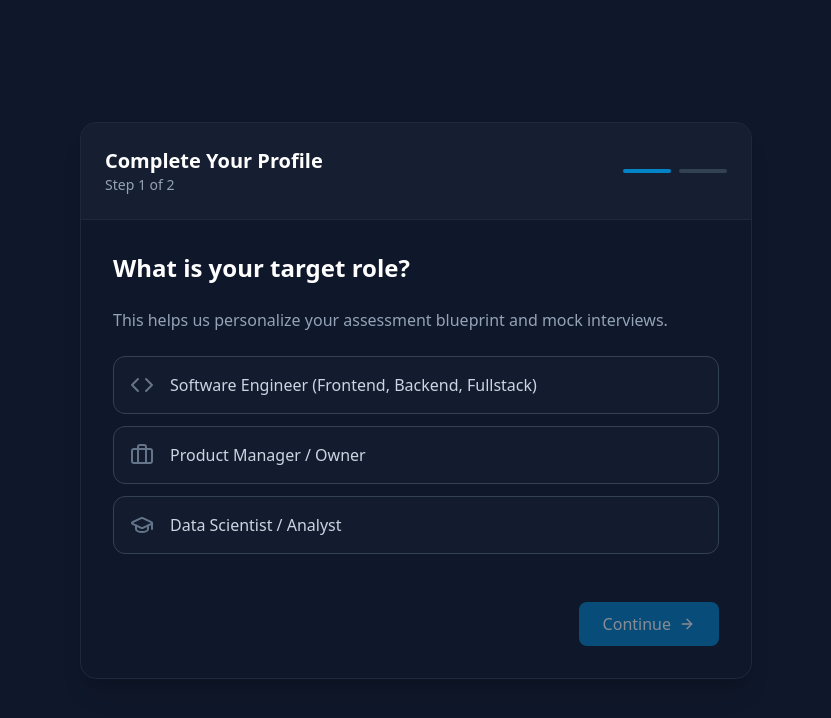
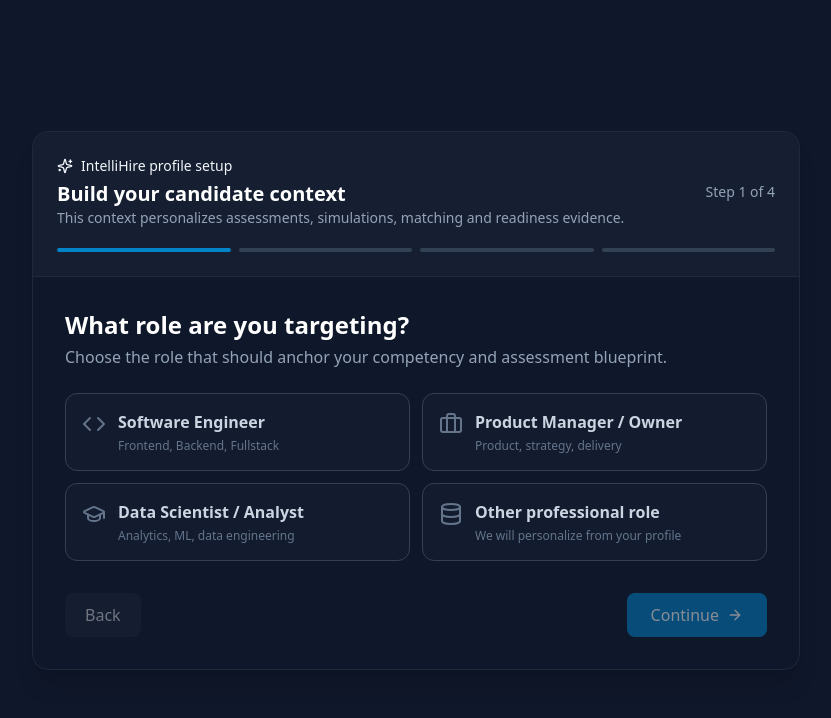
Before and after one commit to Student-Cybrarians/IntelliHire, a React (Vite) app: page /onboarding in a window 1280 px wide. Shown: the top 718 px of the page, without its empty margins (224-1055 px from the left). Built offline with nearby package versions, Linux system fonts and the light colour scheme.

Commit message:
feat: expand candidate onboarding context

```diff
--- a/src/client/pages/Onboarding.tsx
+++ b/src/client/pages/Onboarding.tsx
@@ -1,133 +1,108 @@
 import { useState } from 'react';
 import { useNavigate } from 'react-router-dom';
-import { Briefcase, GraduationCap, ArrowRight, Code } from 'lucide-react';
+import { Briefcase, GraduationCap, ArrowRight, Code, Database, Sparkles, CheckCircle2 } from 'lucide-react';
+
+const roles = [
+  { id: 'software', icon: Code, label: 'Software Engineer', sub: 'Frontend, Backend, Fullstack' },
+  { id: 'product', icon: Briefcase, label: 'Product Manager / Owner', sub: 'Product, strategy, delivery' },
+  { id: 'data', icon: GraduationCap, label: 'Data Scientist / Analyst', sub: 'Analytics, ML, data engineering' },
+  { id: 'other', icon: Database, label: 'Other professional role', sub: 'We will personalize from your profile' },
+];
+
+const domains = ['Software & Technology','Data & AI','Finance & Banking','Healthcare','Consulting','Product & Operations','Sales & Marketing','Other'];
 
 export default function Onboarding() {
   const navigate = useNavigate();
   const [step, setStep] = useState(1);
   const [targetRole, setTargetRole] = useState('');
   const [experience, setExperience] = useState('');
+  const [domain, setDomain] = useState('');
+  const [skills, setSkills] = useState('');
+  const [bio, setBio] = useState('');
+  const [saving, setSaving] = useState(false);
+  const [error, setError] = useState('');
 
   const handleComplete = async () => {
+    setSaving(true); setError('');
     try {
       const response = await fetch('/api/profile', {
         method: 'PUT',
-        headers: {
-          'Content-Type': 'application/json',
-        },
+        headers: { 'Content-Type': 'application/json' },
         body: JSON.stringify({
           target_role: targetRole,
           experience_level: experience,
+          primary_domain: domain,
+          skills_json: JSON.stringify(skills.split(',').map(s => s.trim()).filter(Boolean).slice(0, 30)),
+          bio: bio.trim(),
         }),
       });
-
-      if (response.ok) {
-        navigate('/dashboard');
-      } else {
-        console.error('Failed to save profile');
-      }
-    } catch (error) {
-      console.error('Error saving profile:', error);
-    }
+      const data = await response.json().catch(() => ({}));
+      if (!response.ok) throw new Error(data.error || 'Failed to save your profile');
+      navigate('/dashboard');
+    } catch (e: any) {
+      setError(e.message || 'Unable to save profile');
+    } finally { setSaving(false); }
   };
 
+  const canContinue = step === 1 ? !!targetRole : step === 2 ? !!experience : true;
+
   return (
-    <div className="min-h-screen bg-slate-950 flex flex-col items-center justify-center p-6">
-      <div className="w-full max-w-2xl bg-slate-900 border border-slate-800 rounded-2xl shadow-xl overflow-hidden">
-        <div className="bg-slate-800/50 p-6 border-b border-slate-800 flex justify-between items-center">
-          <div>
-            <h2 className="text-xl font-bold text-white">Complete Your Profile</h2>
-            <p className="text-sm text-slate-400">Step {step} of 2</p>
+    <div className="min-h-screen bg-slate-950 flex flex-col items-center justify-center p-4 md:p-6">
+      <div className="w-full max-w-3xl bg-slate-900 border border-slate-800 rounded-2xl shadow-xl overflow-hidden">
+        <div className="bg-slate-800/50 p-6 border-b border-slate-800">
+          <div className="flex justify-between items-center">
+            <div>
+              <div className="flex items-center gap-2 text-brand-400 text-sm font-medium"><Sparkles className="w-4 h-4"/> IntelliHire profile setup</div>
+              <h2 className="text-xl font-bold text-white mt-1">Build your candidate context</h2>
+              <p className="text-sm text-slate-400">This context personalizes assessments, simulations, matching and readiness evidence.</p>
+            </div>
+            <span className="text-sm text-slate-400">Step {step} of 4</span>
           </div>
-          <div className="flex gap-2">
-            <div className={`w-12 h-1 rounded-full ${step >= 1 ? 'bg-brand-500' : 'bg-slate-700'}`}></div>
-            <div className={`w-12 h-1 rounded-full ${step >= 2 ? 'bg-brand-500' : 'bg-slate-700'}`}></div>
+          <div className="grid grid-cols-4 gap-2 mt-5">
+            {[1,2,3,4].map(n => <div key={n} className={`h-1 rounded-full ${step >= n ? 'bg-brand-500' : 'bg-slate-700'}`}/>)}
           </div>
         </div>
 
-        <div className="p-8">
-          {step === 1 && (
-            <div className="space-y-6">
-              <h3 className="text-2xl font-semibold text-white">What is your target role?</h3>
-              <p className="text-slate-400">This helps us personalize your assessment blueprint and mock interviews.</p>
+        <div className="p-6 md:p-8">
+          {step === 1 && <section className="space-y-6">
+            <div><h3 className="text-2xl font-semibold text-white">What role are you targeting?</h3><p className="text-slate-400 mt-1">Choose the role that should anchor your competency and assessment blueprint.</p></div>
+            <div className="grid md:grid-cols-2 gap-3">
+              {roles.map(role => <button key={role.id} onClick={() => setTargetRole(role.id)} className={`text-left p-4 rounded-xl border transition-all ${targetRole === role.id ? 'bg-brand-500/10 border-brand-500 text-white' : 'bg-slate-800/30 border-slate-700 text-slate-300 hover:bg-slate-800'}`}>
+                <div className="flex gap-3 items-start"><role.icon className={`w-6 h-6 mt-0.5 ${targetRole === role.id ? 'text-brand-400' : 'text-slate-500'}`}/><div><div className="font-semibold">{role.label}</div><div className="text-xs text-slate-500 mt-1">{role.sub}</div></div></div>
+              </button>)}
+            </div>
+          </section>}
 
-              <div className="space-y-3">
-                {[
-                  { id: 'software', icon: Code, label: 'Software Engineer (Frontend, Backend, Fullstack)' },
-                  { id: 'product', icon: Briefcase, label: 'Product Manager / Owner' },
-                  { id: 'data', icon: GraduationCap, label: 'Data Scientist / Analyst' }
-                ].map((role) => (
-                  <button
-                    key={role.id}
-                    onClick={() => setTargetRole(role.id)}
-                    className={`w-full flex items-center gap-4 p-4 rounded-xl border text-left transition-all ${
-                      targetRole === role.id
-                        ? 'bg-brand-500/10 border-brand-500 text-white'
-                        : 'bg-slate-800/30 border-slate-700 text-slate-300 hover:bg-slate-800 hover:border-slate-600'
-                    }`}
-                  >
-                    <role.icon className={`w-6 h-6 ${targetRole === role.id ? 'text-brand-500' : 'text-slate-500'}`} />
-                    <span className="font-medium">{role.label}</span>
-                  </button>
-                ))}
-              </div>
+          {step === 2 && <section className="space-y-6">
+            <div><h3 className="text-2xl font-semibold text-white">What is your experience level?</h3><p className="text-slate-400 mt-1">Used to calibrate difficulty. It is a starting context, not an assessment result.</p></div>
+            <div className="grid grid-cols-2 gap-3">
+              {[['entry','Entry Level','0–2 years'],['mid','Mid Level','3–5 years'],['senior','Senior','5–8+ years'],['lead','Lead / Staff','8+ years']].map(([id,label,sub]) => <button key={id} onClick={() => setExperience(id)} className={`p-5 rounded-xl border text-center transition-all ${experience === id ? 'bg-brand-500/10 border-brand-500 text-white' : 'bg-slate-800/30 border-slate-700 text-slate-300 hover:bg-slate-800'}`}>
+                <div className="font-semibold">{label}</div><div className="text-xs text-slate-500 mt-1">{sub}</div>
+              </button>)}
+            </div>
+          </section>}
 
-              <div className="pt-6 flex justify-end">
-                <button
-                  onClick={() => setStep(2)}
-                  disabled={!targetRole}
-                  className="px-6 py-2.5 bg-brand-600 hover:bg-brand-500 disabled:opacity-50 text-white font-medium rounded-lg flex items-center gap-2"
-                >
-                  Continue <ArrowRight className="w-4 h-4" />
-                </button>
-              </div>
+          {step === 3 && <section className="space-y-6">
+            <div><h3 className="text-2xl font-semibold text-white">Add professional context</h3><p className="text-slate-400 mt-1">These fields improve personalization. Do not add claims you cannot support.</p></div>
+            <div><label className="block text-sm text-slate-300 mb-2">Primary domain</label><select value={domain} onChange={e=>setDomain(e.target.value)} className="w-full bg-slate-950 border border-slate-700 rounded-lg px-3 py-3 text-white"><option value="">Select a domain</option>{domains.map(d=><option key={d}>{d}</option>)}</select></div>
+            <div><label className="block text-sm text-slate-300 mb-2">Key skills <span className="text-slate-500">(comma separated)</span></label><input value={skills} onChange={e=>setSkills(e.target.value)} placeholder="Python, React, SQL, communication" className="w-full bg-slate-950 border border-slate-700 rounded-lg px-3 py-3 text-white placeholder:text-slate-600"/></div>
+            <div><label className="block text-sm text-slate-300 mb-2">Professional summary <span className="text-slate-500">(optional)</span></label><textarea value={bio} onChange={e=>setBio(e.target.value)} maxLength={1000} rows={5} placeholder="Briefly describe your professional focus, goals or background." className="w-full bg-slate-950 border border-slate-700 rounded-lg px-3 py-3 text-white placeholder:text-slate-600"/></div>
+          </section>}
+
+          {step === 4 && <section className="space-y-6">
+            <div><h3 className="text-2xl font-semibold text-white">Ready to build your workspace?</h3><p className="text-slate-400 mt-1">Review your starting context. Resume evidence and assessments will add verified evidence later.</p></div>
+            <div className="bg-slate-950 border border-slate-800 rounded-xl p-5 space-y-3">
+              {[['Target role',targetRole],['Experience',experience],['Domain',domain || 'Not specified'],['Skills',skills || 'Not specified']].map(([k,v])=><div key={k} className="flex justify-between gap-4 text-sm"><span className="text-slate-500">{k}</span><span className="text-slate-200 text-right">{v}</span></div>)}
             </div>
-          )}
+            <div className="flex gap-3 p-4 rounded-xl bg-brand-500/5 border border-brand-500/10"><CheckCircle2 className="w-5 h-5 text-brand-400 flex-shrink-0"/><p className="text-sm text-slate-300">Your onboarding answers are context, not proof. IntelliHire should use resume and assessment evidence to verify skills.</p></div>
+          </section>}
 
-          {step === 2 && (
-            <div className="space-y-6">
-              <h3 className="text-2xl font-semibold text-white">Experience Level</h3>
-              <p className="text-slate-400">We calibrate the difficulty of your simulations based on your seniority.</p>
-
-              <div className="grid grid-cols-2 gap-4">
-                {[
-                  { id: 'entry', label: 'Entry Level', sub: '0-2 years' },
-                  { id: 'mid', label: 'Mid Level', sub: '3-5 years' },
-                  { id: 'senior', label: 'Senior', sub: '5-8+ years' },
-                  { id: 'lead', label: 'Lead / Staff', sub: '8+ years' }
-                ].map((exp) => (
-                  <button
-                    key={exp.id}
-                    onClick={() => setExperience(exp.id)}
-                    className={`flex flex-col items-center justify-center p-6 rounded-xl border text-center transition-all ${
-                      experience === exp.id
-                        ? 'bg-brand-500/10 border-brand-500 text-white'
-                        : 'bg-slate-800/30 border-slate-700 text-slate-300 hover:bg-slate-800 hover:border-slate-600'
-                    }`}
-                  >
-                    <span className="font-semibold text-lg">{exp.label}</span>
-                    <span className="text-sm opacity-70 mt-1">{exp.sub}</span>
-                  </button>
-                ))}
-              </div>
-
-              <div className="pt-6 flex justify-between">
-                <button
-                  onClick={() => setStep(1)}
-                  className="px-6 py-2.5 bg-slate-800 hover:bg-slate-700 text-white font-medium rounded-lg"
-                >
-                  Back
-                </button>
-                <button
-                  onClick={handleComplete}
-                  disabled={!experience}
-                  className="px-6 py-2.5 bg-brand-600 hover:bg-brand-500 disabled:opacity-50 text-white font-medium rounded-lg flex items-center gap-2"
-                >
-                  Generate Blueprint <ArrowRight className="w-4 h-4" />
-                </button>
-              </div>
-            </div>
-          )}
+          {error && <div className="mt-6 p-3 rounded-lg bg-red-500/10 border border-red-500/20 text-red-300 text-sm">{error}</div>}
+          <div className="pt-8 flex justify-between">
+            <button onClick={()=>setStep(Math.max(1,step-1))} disabled={step===1 || saving} className="px-5 py-2.5 bg-slate-800 hover:bg-slate-700 disabled:opacity-40 text-white rounded-lg">Back</button>
+            {step < 4 ? <button onClick={()=>setStep(step+1)} disabled={!canContinue} className="px-6 py-2.5 bg-brand-600 hover:bg-brand-500 disabled:opacity-50 text-white rounded-lg flex items-center gap-2">Continue <ArrowRight className="w-4 h-4"/></button>
+              : <button onClick={handleComplete} disabled={saving} className="px-6 py-2.5 bg-brand-600 hover:bg-brand-500 disabled:opacity-50 text-white rounded-lg flex items-center gap-2">{saving ? 'Saving…' : 'Build My Workspace'} <ArrowRight className="w-4 h-4"/></button>}
+          </div>
         </div>
       </div>
     </div>
```
